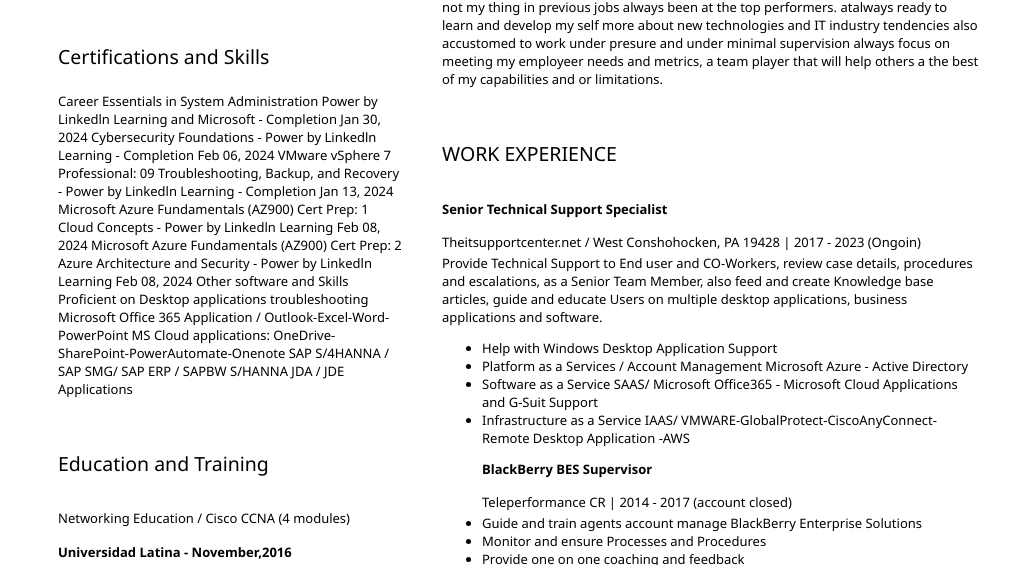
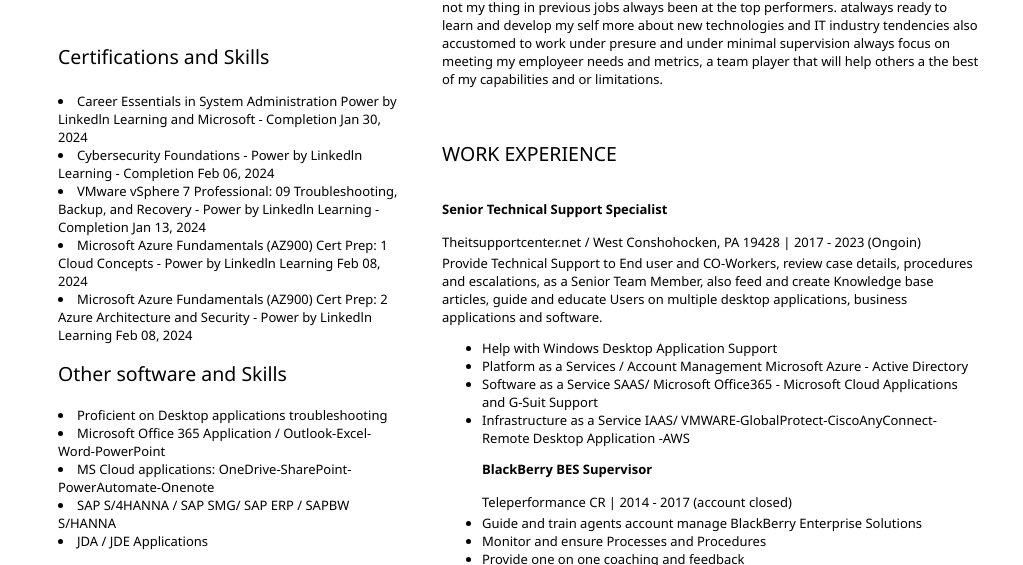
Before and after one commit to CharlieOvi1811/IT-Skill-Resume, a plain HTML site: page index.html in a window 1280 px wide. Shown: the part 364-929 px from the top of the page, without its empty margins (128-1151 px from the left). Drawn offline with Linux system fonts and the light colour scheme.

Commit message:
index.html

```diff
--- a/index.html
+++ b/index.html
@@ -37,17 +37,17 @@
 				<section>
 					<h2>Certifications and Skills</h2>
                     <p>
-		   Career Essentials in System Administration Power by Linkedln Learning and Microsoft - Completion Jan 30, 2024
-		   Cybersecurity Foundations - Power by Linkedln Learning - Completion Feb 06, 2024
-                   VMware vSphere 7 Professional: 09 Troubleshooting, Backup, and Recovery - Power by Linkedln Learning - Completion Jan 13, 2024
-		   Microsoft Azure Fundamentals (AZ900) Cert Prep: 1 Cloud Concepts - Power by Linkedln Learning Feb 08, 2024
-		   Microsoft Azure Fundamentals (AZ900) Cert Prep: 2 Azure Architecture and Security - Power by Linkedln Learning Feb 08, 2024
-			    Other software and Skills
-			    Proficient on Desktop applications troubleshooting
-			    Microsoft Office 365 Application / Outlook-Excel-Word-PowerPoint
-			    MS Cloud applications: OneDrive-SharePoint-PowerAutomate-Onenote
-			    SAP S/4HANNA / SAP SMG/ SAP ERP / SAPBW S/HANNA
-			    JDA / JDE  Applications
+		   <li>Career Essentials in System Administration Power by Linkedln Learning and Microsoft - Completion Jan 30, 2024</li>
+		   <li>Cybersecurity Foundations - Power by Linkedln Learning - Completion Feb 06, 2024</li>
+                   <li>VMware vSphere 7 Professional: 09 Troubleshooting, Backup, and Recovery - Power by Linkedln Learning - Completion Jan 13, 2024</li>
+		   <li>Microsoft Azure Fundamentals (AZ900) Cert Prep: 1 Cloud Concepts - Power by Linkedln Learning Feb 08, 2024</li>
+		   <li>Microsoft Azure Fundamentals (AZ900) Cert Prep: 2 Azure Architecture and Security - Power by Linkedln Learning Feb 08, 2024</li>
+			    <h2>Other software and Skills</h2>
+			    <li>Proficient on Desktop applications troubleshooting</li>
+			    <li>Microsoft Office 365 Application / Outlook-Excel-Word-PowerPoint</li>
+			    <li>MS Cloud applications: OneDrive-SharePoint-PowerAutomate-Onenote</li>
+			    <li>SAP S/4HANNA / SAP SMG/ SAP ERP / SAPBW S/HANNA</li>
+			    <li>JDA / JDE  Applications</li>
 
                 </p>
 
```
